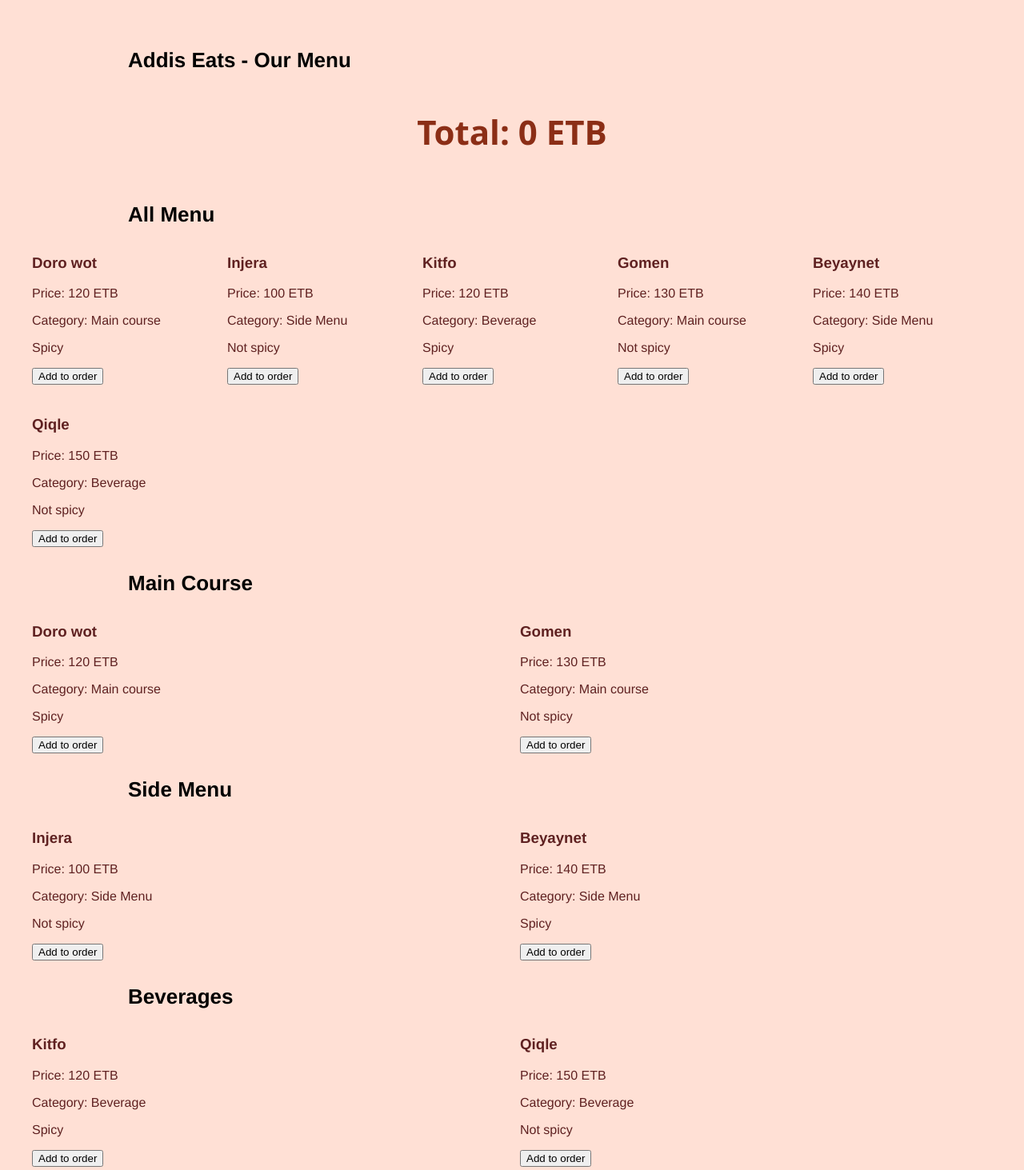
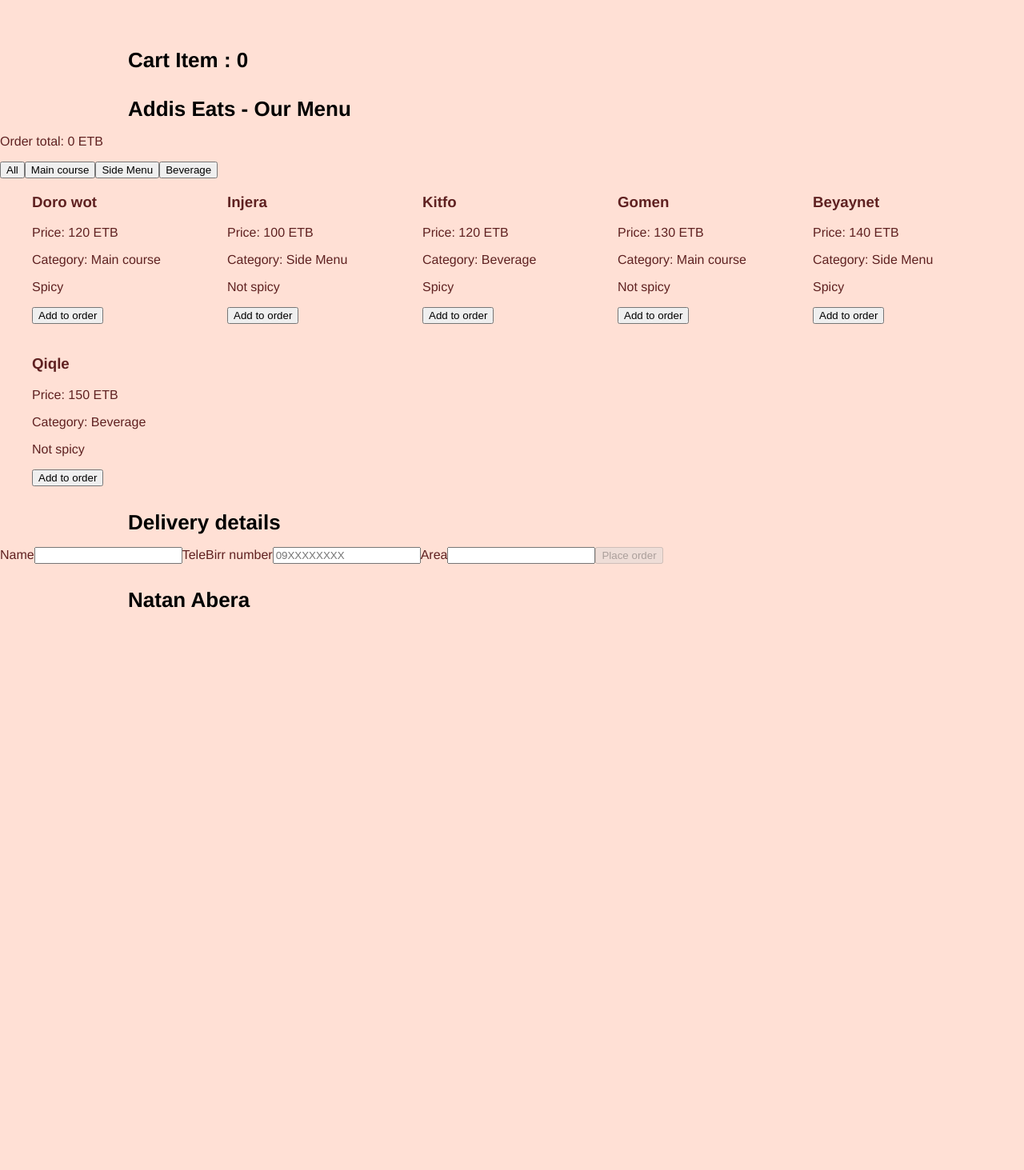
Before and after one commit to natanaba8/addis-Eats, a React (Vite) app: page / in a window 1280 px wide. Shown: the part 87-1550 px from the top of the page at 80% size. After the commit the page ends 868 px from the top, so only its background shows below. Built offline with nearby package versions, Linux system fonts and the light colour scheme; no server answers.

Commit message:
Add filtered menu and order form

```diff
--- a/src/App.jsx
+++ b/src/App.jsx
@@ -1,15 +1,37 @@
+import { useReducer } from 'react';
 import Footer from './components/Footer';
 import Header from './components/Header';
-import Main from './components/Main';
+import Menu from './components/Menu';
+import { CartContext } from './context/CartContext';
+import "./css/style.css";
 
+// const user ={
+//   name: "Natan",
+//   email: "natan@gmail.com",
+// };
+
+function cartReducer(state, action,)  {
+  switch(action.type){
+    case "Add":
+      return[...state, action.payload];
+      case "Remove":
+        return state.filter((item) => item.id !== action.payload.id)
+        default:
+          return state;
+  }
+}
 
 function App() {
 
+  const [cart, dispatch] = useReducer(cartReducer, []) ;
+
   return (
     <div>
+      <CartContext.Provider value={{cart,dispatch}}>
       <Header/>
-      <Main/>
+      <Menu/>
       <Footer/>
+      </CartContext.Provider>
     </div>
   );
 }
--- a/src/components/Card.jsx
+++ b/src/components/Card.jsx
@@ -1,5 +1,3 @@
-import React from 'react'
-
 function Card({children}) {
   return (
     <div>
--- a/src/components/CategoryBar.jsx
+++ b/src/components/CategoryBar.jsx
@@ -1,14 +1,19 @@
-import React from 'react'
+function CategoryBar({ selected, onSelect }) {
+    const categories = ["All", "Main course", "Side Menu", "Beverage"];
 
-function CategoryBar({onSelectCategory}) {
-    const categories = ["All", "Main Course", "Side Dish","Beverage"];
   return (
-    <div>
+    <div className="category-bar">
       {categories.map((cat)=>(
-        <button onClick={() => onSelectCategory(cat)} key={cat}>{cat}</button>
+        <button
+          className={selected === cat ? "category-chip active" : "category-chip"}
+          onClick={() => onSelect(cat)}
+          key={cat}
+        >
+          {cat}
+        </button>
       ))}
     </div>
-  )
+  );
 }
 
 export default CategoryBar
--- a/src/components/Dish.jsx
+++ b/src/components/Dish.jsx
@@ -1,38 +1,36 @@
-import React from 'react'
-import { useState } from 'react';
-// import PropTypes from 'prop-types'
-import Card from './Card'
-import "../css/style.css"
+import { useContext } from "react";
+import { CartContext } from "../context/CartContext";
+import "../css/style.css";
 
-function Dish({name, price, category, isSpicy, currency="ETB", onAdd}) {
-  // let count =0;
-  // function add(){
-  //   count = count+1;
-  //   console.log(count);
-  // }
+function Dish({ id, name, price, category, isSpicy, onAdd }) {
+  const { cart, dispatch } = useContext(CartContext);
+  const isInCart = cart.some((item) => item.id === id);
 
-  // const [count, setCount] = useState(0);
-
-  // function add(){
-  //   setCount(count + 1);
-  // }
+  function handleAdd() {
+    onAdd(price);
+    dispatch({
+      type: "Add",
+      payload: { id, name, price, category, isSpicy },
+    });
+  }
 
   return (
-    <div>
+    <article className="dish-card">
       <h3>{name}</h3>
       <p>Price: {price} ETB</p>
       <p>Category: {category}</p>
       <p>{isSpicy ? "Spicy" : "Not spicy"}</p>
 
-      <button className='Add-Order' onClick={onAdd}>Add to order</button>
-    </div>
-  )
+      {isInCart ? (
+        <button onClick={() => dispatch({ type: "Remove", payload: { id } })}>
+          Remove from cart
+        </button>
+      ) : (
+        <button className="Add-Order" onClick={handleAdd}>
+          Add to order
+        </button>
+      )}
+    </article>
+  );
 }
-
-// Dish.propTypes = {
-//   name: PropTypes.string.isRequired,
-//   price: PropTypes.number.isRequired,
-//   isSpicy: PropTypes.bool, // optional
-//   category: PropTypes.string.isRequired,
-// };
-export default Dish
+export default Dish;
--- /dev/null
+++ b/src/components/DishList.jsx
@@ -0,0 +1,17 @@
+import Dish from "./Dish";
+
+function DishList({ dishes, onAdd }) {
+  if (dishes.length === 0) {
+    return <p className="empty-state">No dishes found in this category.</p>;
+  }
+
+  return (
+    <div className="card-container">
+      {dishes.map((dish) => (
+        <Dish key={dish.id} {...dish} onAdd={onAdd} />
+      ))}
+    </div>
+  );
+}
+
+export default DishList;
--- a/src/components/Footer.jsx
+++ b/src/components/Footer.jsx
@@ -1,15 +1,22 @@
 import Card from "./Card";
+import { useContext } from "react";
+import { CartContext } from "../context/CartContext";
 
 function Footer(){
+    const {cart} = useContext(CartContext);
     return <div className="footer">
        <h2 >Natan Abera</h2>
-       <Card>
+       {cart.map((item)=>(
+        <Card key={item.id}>
+            </Card>
+       ))}
+       {/* <Card>
            <p>Contact: ABC</p>
            <p> phone : 123-456</p>
        </Card>
        <Card>
         <h6>Address: xyz</h6>
-       </Card>
+       </Card> */}
     </div>
 }
 export default Footer;
--- a/src/components/Header.jsx
+++ b/src/components/Header.jsx
@@ -1,26 +1,15 @@
-import { useEffect } from "react";
-import "../css/style.css"
+import { useContext } from "react";
+import { CartContext } from "../context/CartContext";
+import "../css/style.css";
 
 function Header(){
 
-    // useEffect(useEffect, effectcall ? : effectcall)
+    const {cart} = useContext(CartContext);
 
-    useEffect(() => {
-        // console.log("Header Component");
-        async function fetchData() {
-            try{
-                const response = await fetch("https://api.example.com");
-                const data = await response.json();
-            } catch(error){
-                console.log("Error fetching data:", error)
-            }
+    return <header>
+        <h1>My First React app</h1>
+        <h2>Cart Item : {cart.length}</h2>
 
-        }
-
-        fetchData()
-    }, [])
-    return <div>
-        <h1>My First React app</h1>
-    </div>
+    </header>
 }
 export default Header;
--- a/src/components/Main.jsx
+++ /dev/null
@@ -1,105 +0,0 @@
-import React, { useEffect, useState } from "react";
-import Dish from "./Dish";
-
-function Main() {
-   const [total, setTotal] = useState(0);
-  const [category, setCategory] = useState("All");
-  const [menu, setMenu] = useState([]);
-  const [error, setError] = useState(null);
-  const [loading, setLoading] = useState(true);
-
-  useEffect(() => {
-    async function fetchData() {
-      try {
-        // const response = await fetch("/menu.json");
-        const response = await fetch(`menu.json?category=${category}`);
-        if (!response.ok) {
-          throw new Error("Failed to fetch menu data");
-        }
-
-        const data = await response.json();
-        setMenu(data.items);
-        setLoading(false);
-      } catch (error) {
-        console.error("Error fetching data:", error);
-        setError(error);
-        setLoading(false);
-      } finally{
-        setLoading(false)
-      }
-    }
-
-    fetchData();
-  }, [category]);
-
-  const mainCat = menu.filter(
-    (item) => item.category === "Main course"
-  );
-
-  const sideCat = menu.filter(
-    (item) => item.category === "Side Menu"
-  );
-
-  const beverage = menu.filter(
-    (item) => item.category === "Beverage"
-  );
-
-  function addToOrder(price) {
-    setTotal((previousTotal) => previousTotal + price);
-  }
-
-  return (
-    <div>
-      <h2>Addis Eats - Our Menu</h2>
-      <h1>Total: {total} ETB</h1>
-      <h2>All Menu</h2>
-      <div className="card-container">
-        { loading && <p>Loading Menu ...</p>}
-        {error && <p>Error loading menu: {error.message}</p>}
-        {!loading && !error &&
-        menu.map((item) => (
-          <Dish
-            key={item.id}
-            {...item}
-            onAdd={() => addToOrder(item.price)}
-          />
-        ))}
-      </div>
-
-      <h2>Main Course</h2>
-      <div className="card-container">
-        {mainCat.map((item) => (
-          <Dish
-            key={item.id}
-            {...item}
-            onAdd={() => addToOrder(item.price)}
-          />
-        ))}
-      </div>
-
-      <h2>Side Menu</h2>
-      <div className="card-container">
-        {sideCat.map((item) => (
-          <Dish
-            key={item.id}
-            {...item}
-            onAdd={() => addToOrder(item.price)}
-          />
-        ))}
-      </div>
-
-      <h2>Beverages</h2>
-      <div className="card-container">
-        {beverage.map((item) => (
-          <Dish
-            key={item.id}
-            {...item}
-            onAdd={() => addToOrder(item.price)}
-          />
-        ))}
-      </div>
-    </div>
-  );
-}
-
-export default Main;
--- /dev/null
+++ b/src/components/Menu.jsx
@@ -0,0 +1,50 @@
+import { useEffect, useState } from "react";
+import CategoryBar from "./CategoryBar";
+import DishList from "./DishList";
+import OrderForm from "./OrderForm";
+
+function Menu() {
+  const [category, setCategory] = useState("All");
+  const [dishes, setDishes] = useState([]);
+  const [total, setTotal] = useState(0);
+  const [error, setError] = useState(null);
+
+  useEffect(() => {
+    async function loadMenu() {
+      try {
+        const response = await fetch("/menu.json");
+        if (!response.ok) {
+          throw new Error("Failed to fetch menu data");
+        }
+        const data = await response.json();
+        setDishes(data.items);
+      } catch (fetchError) {
+        setError(fetchError.message);
+      }
+    }
+
+    loadMenu();
+  }, []);
+
+  const filteredDishes = category === "All"
+    ? dishes
+    : dishes.filter((dish) => dish.category === category);
+
+  function addToOrder(price) {
+    setTotal((previousTotal) => previousTotal + price);
+  }
+
+  return (
+    <main>
+      <h2>Addis Eats - Our Menu</h2>
+      <p className="order-total">Order total: {total} ETB</p>
+      <CategoryBar selected={category} onSelect={setCategory} />
+      {error ? <p role="alert">Error loading menu: {error}</p> : (
+        <DishList dishes={filteredDishes} onAdd={addToOrder} />
+      )}
+      <OrderForm />
+    </main>
+  );
+}
+
+export default Menu;
--- /dev/null
+++ b/src/components/OrderForm.jsx
@@ -0,0 +1,51 @@
+import { useState } from "react";
+
+const initialForm = { name: "", phone: "", area: "" };
+
+function OrderForm() {
+  const [form, setForm] = useState(initialForm);
+  const isTeleBirrNumber = /^09\d{8}$/.test(form.phone);
+
+  function handleChange(event) {
+    const { name, value } = event.target;
+    setForm((previousForm) => ({ ...previousForm, [name]: value }));
+  }
+
+  function handleSubmit(event) {
+    event.preventDefault();
+    setForm(initialForm);
+  }
+
+  return (
+    <form className="order-form" onSubmit={handleSubmit}>
+      <h2>Delivery details</h2>
+      <label>
+        Name
+        <input name="name" value={form.name} onChange={handleChange} required />
+      </label>
+      <label>
+        TeleBirr number
+        <input
+          name="phone"
+          value={form.phone}
+          onChange={handleChange}
+          inputMode="numeric"
+          placeholder="09XXXXXXXX"
+          required
+        />
+      </label>
+      {!isTeleBirrNumber && form.phone && (
+        <p className="validation-error">Enter a valid 10-digit TeleBirr number.</p>
+      )}
+      <label>
+        Area
+        <input name="area" value={form.area} onChange={handleChange} required />
+      </label>
+      <button type="submit" disabled={!isTeleBirrNumber || !form.name || !form.area}>
+        Place order
+      </button>
+    </form>
+  );
+}
+
+export default OrderForm;
--- /dev/null
+++ b/src/context/CartContext.jsx
@@ -0,0 +1,3 @@
+import { createContext } from "react";
+
+export const CartContext = createContext();
```
